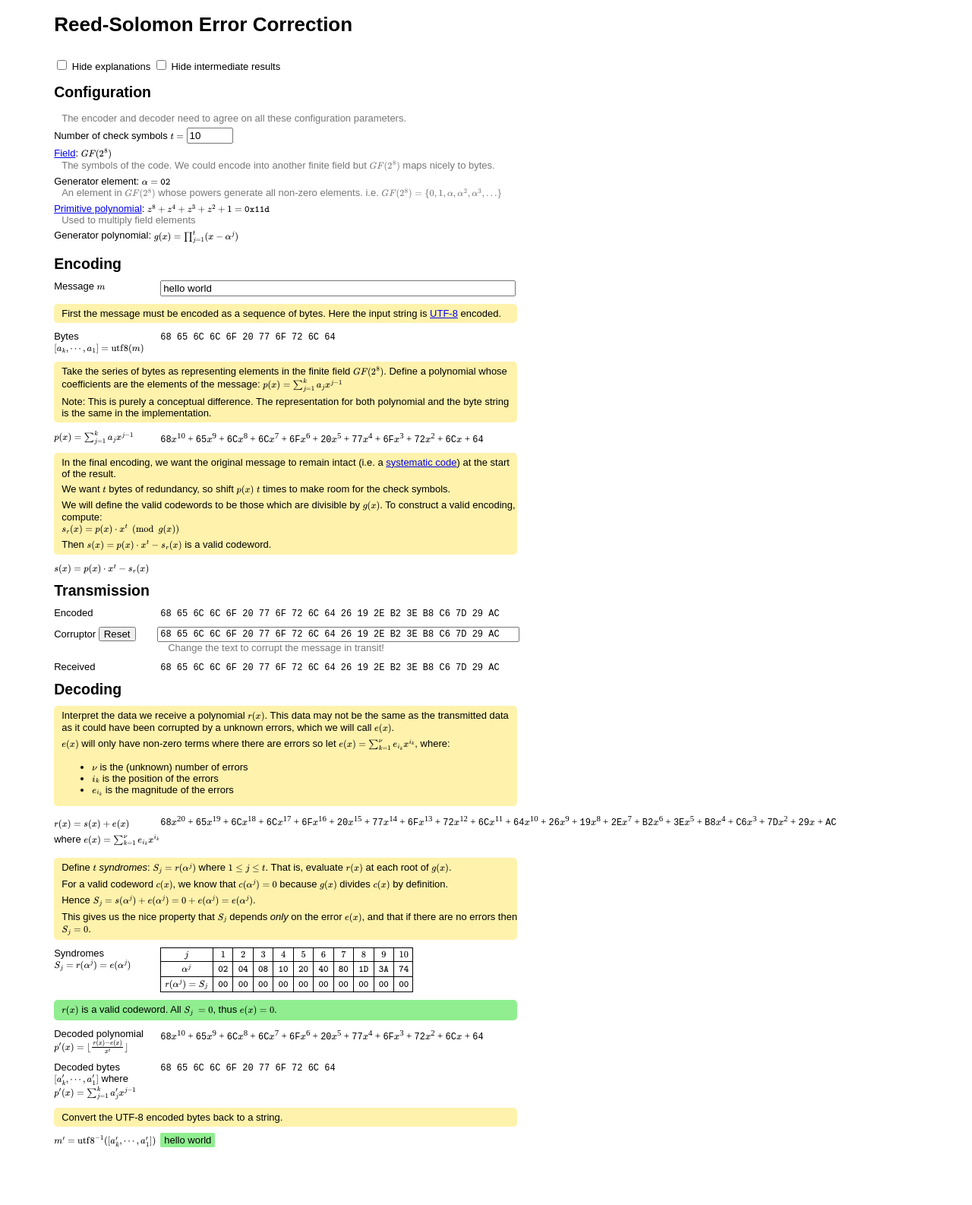
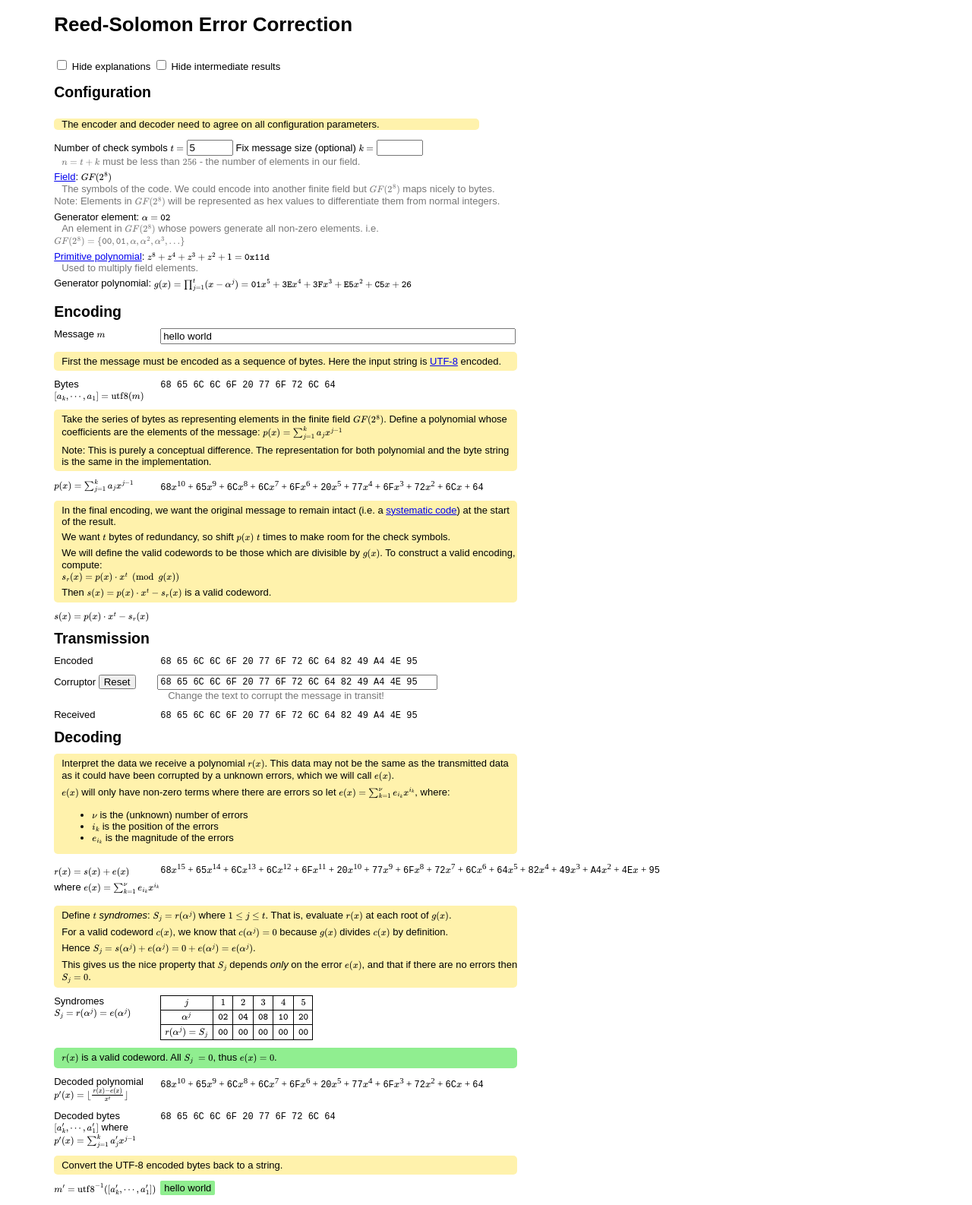
Before and after one commit to sigh/reed-solomon, a Jekyll site: the page built from index.md, in a window 1280 px wide. Shown: the whole page at 76% size. Built offline with Jekyll 4.4.1, drawn with Linux system fonts in a browser that asks for light colours; before the commit the page ends 1523 px from its top, so only the background shows below that; part of the change alters nothing that is shown.

Commit message:
Implement dynamic configuration

```diff
--- a/assets/css/style.css
+++ b/assets/css/style.css
@@ -94,3 +94,7 @@ h2,#configuration,blockquote,#overview,.notice {
 #reset-corruptor {
   padding: 0px 5px;
 }
+
+input:invalid {
+  background: #faa;
+}
--- a/index.md
+++ b/index.md
@@ -16,33 +16,41 @@ title: Reed-Solomon Error Correction
 
 <div id="configuration" markdown=1>
 
+  > The encoder and decoder need to agree on all configuration parameters.
+
+  Number of check symbols \\(t = \\)
+  <input type="number" id="t-input" value="5" min=1 max=255>
+  Fix message size (optional) \\(k = \\)
+  <input type="number" id="k-input" value="" min=0 max=255>
   <span class="clarification">
-  The encoder and decoder need to agree on all these configuration parameters.
+  \\(n = t + k\\) must be less than \\(256\\) - the number of elements in our
+  field.
   </span>
-
-  Number of check symbols \\(t = \\) <input type="number" value="10">
 
   [Field](https://en.wikipedia.org/wiki/Finite_field): \\( GF(2^8) \\)
   <span class="clarification">
   The symbols of the code.
   We could encode into another finite field but \\(GF(2^8)\\) maps nicely to
   bytes.
+  Note: Elements in \\(GF(2^8)\\) will be represented as hex values to
+  differentiate them from normal integers.
   </span>
 
   Generator element: \\(\\alpha = \\texttt{02}\\)
  <span class="clarification">
   An element in \\( GF(2^8) \\) whose powers generate all non-zero elements.
-  i.e. \\( GF(2^8) = \\{0, 1, \alpha, \alpha^2, \alpha^3, ...\\} \\)
+  i.e. \\( GF(2^8) = \\{\\texttt{00}, \\texttt{01}, \alpha, \alpha^2, \alpha^3, ...\\} \\)
   </span>
 
   [Primitive polynomial](
   https://en.wikipedia.org/wiki/Primitive_polynomial_(field_theory)):
   \\(z^8+z^4+z^3+z^2+1 = \\texttt{0x11d} \\)
   <span class="clarification">
-  Used to multiply field elements
+  Used to multiply field elements.
   </span>
 
-  Generator polynomial: \\( g(x) = \\prod_{j=1}^{t} (x - \\alpha^j) \\)
+  Generator polynomial: \\( g(x) = \\prod_{j=1}^{t} (x - \\alpha^j) = \\)
+  <span id="generator-poly"></span>
 
 </div>
 
@@ -55,6 +63,10 @@ Message \\(m\\)
 > First the message must be encoded as a sequence of bytes.
 > Here the input string is
 > [UTF-8](https://en.wikipedia.org/wiki/UTF-8) encoded.
+
+<div class="notice error-notice" id="message-too-long">
+Message was truncated because it is too long.
+</div>
 
 Bytes \\([a_k, \\cdots, a_1] = \\text{utf8}(m) \\)
 
--- a/page.js
+++ b/page.js
@@ -1,8 +1,9 @@
 const initPage = () => {
   let input = document.getElementById('message-input');
   let corruptor = new Corrupter();
+  let configuration = new Configuration();
 
-  let display = new AlgorithmDisplay(corruptor);
+  let display = new AlgorithmDisplay(corruptor, configuration);
 
   input.oninput = (e => display.updateMessage(input.value));
   input.oninput();
@@ -101,12 +102,17 @@ const setUpVisibilityOptions = () => {
 };
 
 class AlgorithmDisplay {
-  constructor(corruptor) {
+  constructor(corruptor, configuration) {
+    this._currentMessage = null;
+
     this._corruptor = corruptor;
     this._corruptor.addEventListener('change', (e) => {
       this.messageReceived(e.detail);
     });
-    this._rs = new ReedSolomon(10);
+    this._configuration = configuration;
+    this._configuration.addEventListener('change', (e) => {
+      this.updateMessage(this._currentMessage);
+    });
 
     this._elements = {
       utf8In: document.getElementById('message-utf8'),
@@ -123,6 +129,7 @@ class AlgorithmDisplay {
       decodedMessage: document.getElementById('decoded-message'),
       receivedPolyGood: document.getElementById('received-poly-good'),
       receivedPolyUnfixable: document.getElementById('received-poly-unfixable'),
+      tooLong: document.getElementById('message-too-long'),
       nu: document.getElementById('nu'),
     };
 
@@ -224,12 +231,30 @@ class AlgorithmDisplay {
   }
 
   updateMessage(msg) {
-    let rs = this._rs;
+    this._currentMessage = msg;
+
+    let rs = this._configuration.getCodec();
+    const fixedK = this._configuration.getK();
+    const maxK = this._configuration.getMaxK();
+
+    // Read and validate the input.
+
+    let msgUtf8 = (new TextEncoder()).encode(msg);
+    if (msgUtf8.length > maxK) {
+      msgUtf8 = msgUtf8.subarray(0, maxK);
+      this._elements.tooLong.style.display = null;
+    } else {
+      this._elements.tooLong.style.display = 'none';
+    }
+
+    if (msgUtf8.length < fixedK) {
+      msgUtf8 = new Uint8Array(fixedK);
+      (new TextEncoder()).encodeInto(msg, msgUtf8);
+    }
+
+    this._displayBytes(this._elements.utf8In, msgUtf8);
 
     // Encoding phase.
-
-    let msgUtf8 = (new TextEncoder()).encode(msg);
-    this._displayBytes(this._elements.utf8In, msgUtf8);
 
     this._displayPolynomial(this._elements.polyIn, msgUtf8);
 
@@ -240,7 +265,7 @@ class AlgorithmDisplay {
   }
 
   messageReceived(received) {
-    let rs = this._rs;
+    let rs = this._configuration.getCodec();
 
     this._displayBytes(this._elements.received, received);
     this._displayPolynomial(this._elements.polyRec, received);
@@ -378,3 +403,70 @@ class Corrupter extends EventTarget {
     return this._originalBytes;
   }
 }
+
+class Configuration extends EventTarget {
+  constructor() {
+    super();
+    this._tElem = document.getElementById('t-input');
+    this._kElem = document.getElementById('k-input');
+    this._kElem = document.getElementById('k-input');
+
+    this._generator = document.getElementById('generator-poly');
+
+    this._tElem.onchange = () => {
+      if (this._setT()) {
+        this.dispatchEvent(new CustomEvent("change"));
+      }
+    }
+
+    this._kElem.onchange = () => {
+      if (this._setK()) {
+        this.dispatchEvent(new CustomEvent("change"));
+      }
+    }
+
+    this._setT();
+    this._setK();
+  }
+
+  _updateGeneratorPoly() {
+    let poly = this._encoder.generatorPoly();
+    let parts = [];
+    for (let i = 0; i < poly.length; i++) {
+      let deg = poly.length-i-1;
+      let val = toTexHexString(poly[i]);
+      if (deg > 0) val += 'x';
+      if (deg > 1) val += `^{${deg}}`;
+      parts.push(val);
+    }
+    let tex = '\\(' + parts.join(' + ') + '\\)';
+    this._generator.textContent = tex;
+    MathJax.typeset([this._generator]);
+  }
+
+  _setT() {
+    this._t = +this._tElem.value;
+    this._kElem.setAttribute('max', GF2_8.ORDER - this._k);
+    this._encoder = new ReedSolomon(+this._t);
+    this._updateGeneratorPoly();
+    return this._t + this._k <= GF2_8.ORDER;
+  }
+
+  _setK() {
+    this._tElem.setAttribute('max', GF2_8.ORDER - this._t);
+    this._k = +this._kElem.value || 0;
+    return this._t + this._k <= GF2_8.ORDER;
+  }
+
+  getCodec() {
+    return this._encoder;
+  }
+
+  getK() {
+    return this._k;
+  }
+
+  getMaxK() {
+    return this._k ? this._k : GF2_8.ORDER - this._t;
+  }
+}
--- a/reed_solomon.js
+++ b/reed_solomon.js
@@ -151,12 +151,12 @@ class GF2_8 {
 class ReedSolomon {
   constructor(nsym) {
     this._nsym = nsym;
-    this._gen = this.generatorPoly(nsym);
+    this._gen = this.generatorPoly();
   }
 
-  generatorPoly(nsym) {
+  generatorPoly() {
     let g = [1];
-    for (let i = 0; i < nsym; i++) {
+    for (let i = 0; i < this._nsym; i++) {
       g = GF2_8.polyMul(g, [1, GF2_8.EXP[i+1]]);
     }
     return g;
```
